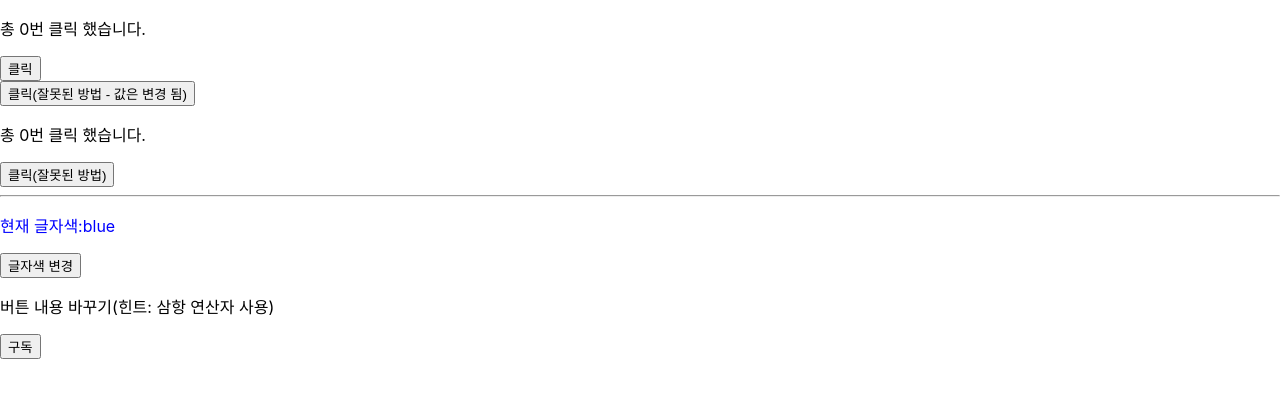
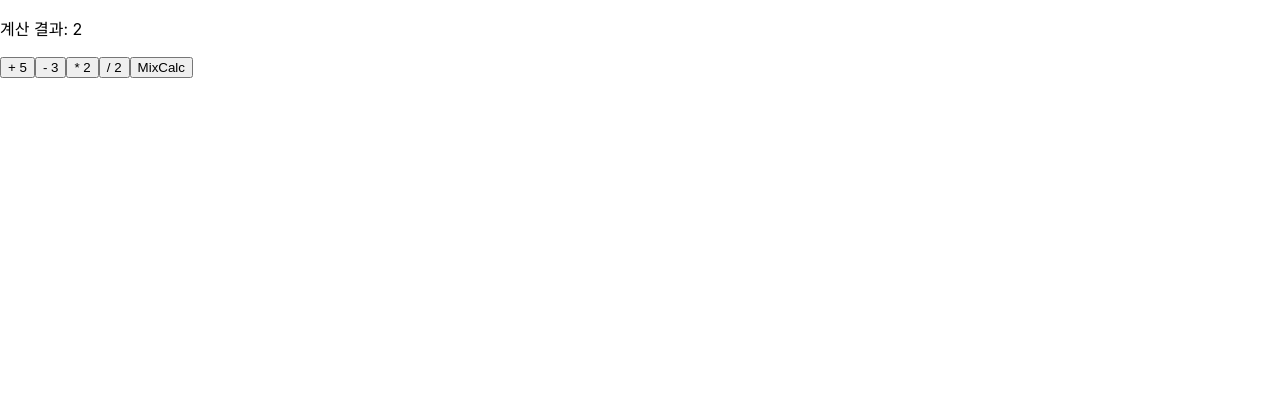
Before and after one commit to haeun82/fullstack-study, a React (Create React App) app in the folder 11_React/my-app/: page / in a window 1280 px wide. Shown: the top 398 px of the page. Built offline with nearby package versions, Linux system fonts and the light colour scheme.

Commit message:
state에 콜백 함수 넣어서 여러 함수 동기적으로 처리 가능

```diff
--- /dev/null
+++ b/11_React/my-app/src/chapter7/7.2/SetStateMerge.jsx
@@ -0,0 +1,53 @@
+import { useState } from "react";
+
+function SetStateMerge() {
+  const [result, setResult] = useState(2);
+
+  const handleAdd = () => {
+    console.log('handleAdd Start');
+    // setResult(result + 5); // 비동기적으로 처리
+		setResult(result => result + 5); // 동기적으로 처리
+    console.log('handleAdd end');
+  };
+  const handleSub = () => {
+    console.log('handleSub Start');
+    // setResult(result - 3);
+		setResult(result => result - 3);
+    console.log('handleSub end');
+  };
+  const handleMul = () => {
+    console.log('handleMul Start');
+    // setResult(result * 2);
+		setResult(result => result * 2);
+    console.log('handleMul end');
+  };
+  const handleDiv = () => {
+    console.log('handleDiv Start');
+    // setResult(result / 2);
+		setResult(result => result / 2);
+    console.log('handleDiv end');
+  };
+  const handleMixCalc = () => {
+    handleAdd(); // 2 + 5 = 7
+    handleMul(); // 7 * 2 = 14를 기대
+    // 근데 결과는 4가 나옴 => handleMul()만 실행됨
+  };
+  // setState() 함수 안에 그냥 인자값 넣을 때와 콜백 함수를 넣을 때의 차이
+  // setState()는 비동기로 처리됨(=비동기 함수)
+  // 그래서 하나의 state를 동시에 여기저기서 수정하려고 할 때 가장 마지막 set함수만 실행되는 문제 발생
+  // 해결책: state와 상관없는 새로운 값을 넣는 것이 아니면 콜백 형태로 쓸 것을 권장(비동기를 순차적으로 처리해줌)
+  // 이 때 콜백 함수의 첫번째 매개 변수로 이전 state를 받아옴
+
+  return (
+    <div>
+      <p>계산 결과: {result}</p>
+      <button onClick={handleAdd}>+ 5</button>
+      <button onClick={handleSub}>- 3</button>
+      <button onClick={handleMul}>* 2</button>
+      <button onClick={handleDiv}>/ 2</button>
+      <button onClick={handleMixCalc}>MixCalc</button>
+    </div>
+  );
+};
+
+export default SetStateMerge;
--- a/11_React/my-app/src/index.js
+++ b/11_React/my-app/src/index.js
@@ -14,6 +14,7 @@ import UserInfo from './chapter5/5.6/UserInfo';
 import Avatar from './chapter5/5.6/Avatar';
 import NotificationList from './chapter6/NotificationList';
 import Counter from './chapter7/7.2/Counter';
+import SetStateMerge from './chapter7/7.2/SetStateMerge';
 
 const root = ReactDOM.createRoot(document.getElementById('root'));
 
@@ -46,7 +47,8 @@ root.render(
     //     date="2023-10-18"
     // />
     // <NotificationList />
-    <Counter />
+    // <Counter />
+    <SetStateMerge />
 );
 
 // If you want to start measuring performance in your app, pass a function
```
